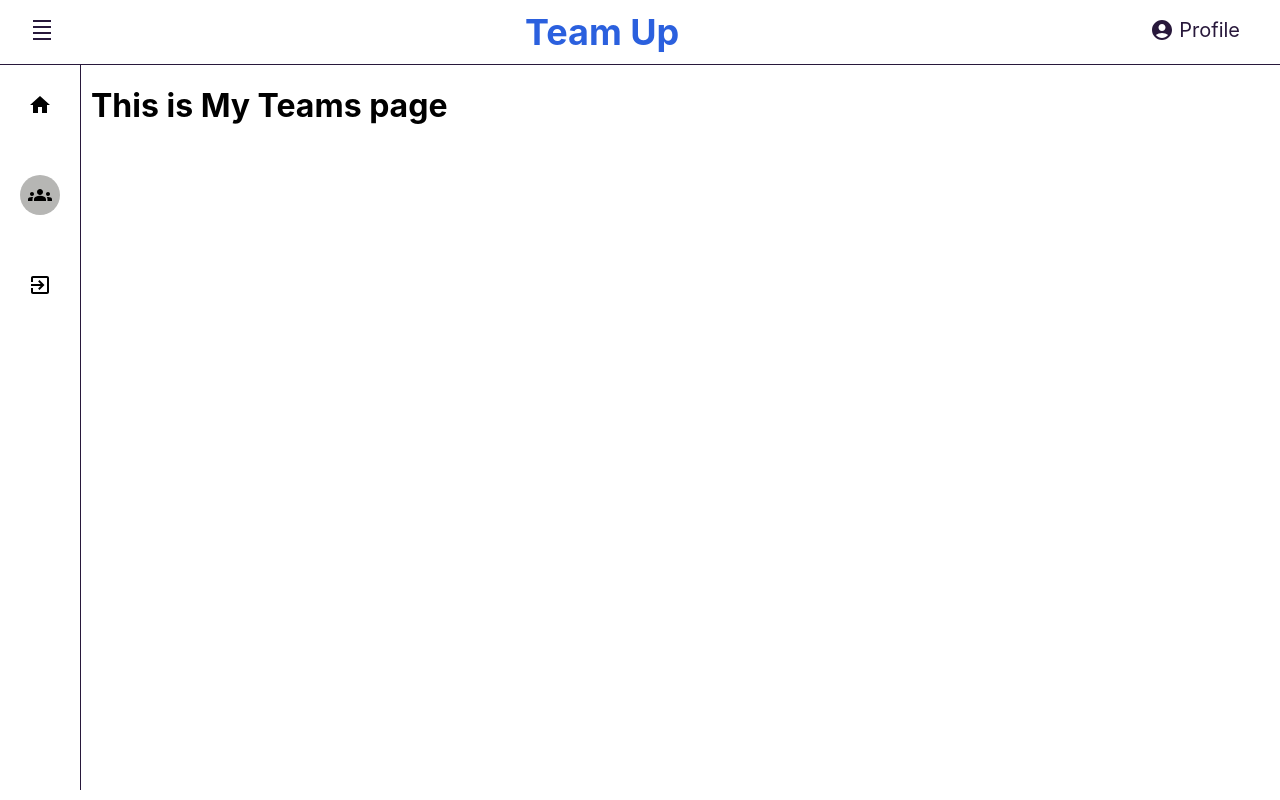
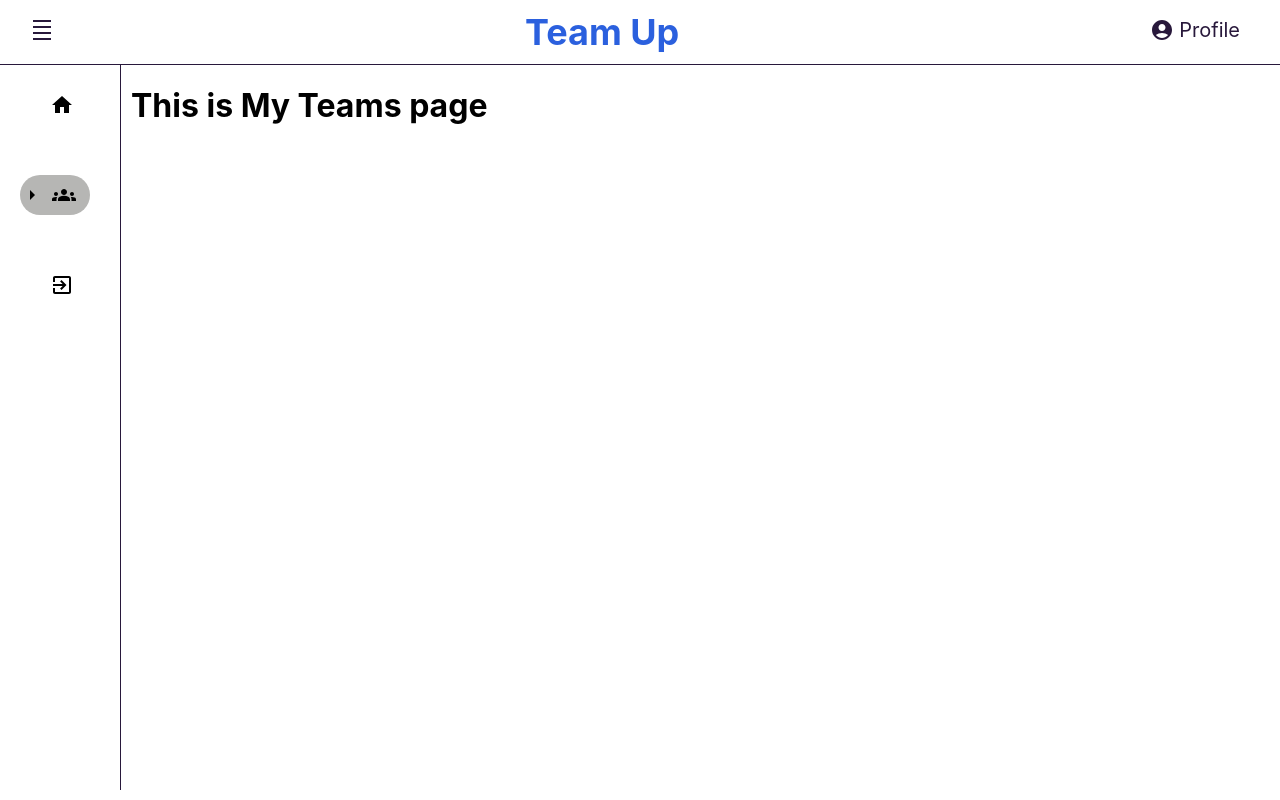
Before and after one commit to VanshVg/SquadUp, a React (Create React App) app in the folder clientside/: page /dashboard/MyTeams in a window 1280 px wide. Built offline with nearby package versions, Linux system fonts and the light colour scheme.

Commit message:
Updated sidebar

```diff
--- a/clientside/src/components/dashboardSiderbar/DashboardSidebar.css
+++ b/clientside/src/components/dashboardSiderbar/DashboardSidebar.css
@@ -1,14 +1,14 @@
 .dashboard-sidebar {
   margin-top: 0px;
   justify-content: space-between;
-  width: 40px;
+  width: 80px;
   background-color: white;
   padding: 20px;
   height: 685px;
   border-right: 1px solid #28183b;
 }
 
-.sidebar-item {
+.sidebar-item-open {
   display: flex;
   margin-bottom: 50px;
   cursor: pointer;
@@ -17,7 +17,7 @@
   height: 40px;
 }
 
-.sidebar-item-active {
+.sidebar-item-active-open {
   display: flex;
   margin-bottom: 50px;
   cursor: pointer;
@@ -27,20 +27,92 @@
   background-color: #b6b6b4;
 }
 
-.sidebar-item-icon {
+.sidebar-item-icon-open {
+  margin-top: 8px;
+  margin-left: 30px;
+}
+
+.sidebar-item-open:hover {
+  background-color: #b6b6b4;
+}
+
+.sidebar-item-text-open {
+  margin-top: 8px;
+  margin-left: 10px;
+}
+
+.myteams-arrow-open {
+  margin-top: 8px;
+}
+
+.sidebar-myteams-icon-open {
   margin-top: 8px;
   margin-left: 8px;
 }
 
-.sidebar-item-active {
+.sidebar-myteams-text-open {
+  margin-top: 8px;
+  margin-left: 10px;
+}
+
+.sidebar-item-close {
+  display: flex;
+  margin-bottom: 50px;
+  cursor: pointer;
+  transition: 0.4s ease;
+  border-radius: 20px;
+  height: 40px;
+  margin-left: 18px;
+  width: 47px;
+}
+
+.sidebar-item-active-close {
+  display: flex;
+  margin-bottom: 50px;
+  cursor: pointer;
+  transition: 0.4s ease;
+  border-radius: 20px;
+  height: 40px;
+  background-color: #b6b6b4;
+  width: 47px;
+  margin-left: 18px;
+}
+
+.sidebar-item-icon-close {
+  margin-top: 8px;
+  margin-left: 12px;
+}
+
+.sidebar-item-close:hover {
+  width: 47px;
   background-color: #b6b6b4;
 }
 
-.sidebar-item:hover {
-  background-color: #b6b6b4;
+.sidebar-myteams-close {
+  display: flex;
+  margin-bottom: 50px;
+  cursor: pointer;
+  transition: 0.4s ease;
+  border-radius: 20px;
+  height: 40px;
 }
 
-.sidebar-item-text {
+.sidebar-myteams-active-close {
+  display: flex;
+  margin-bottom: 50px;
+  cursor: pointer;
+  transition: 0.4s ease;
+  border-radius: 20px;
+  height: 40px;
+  background-color: #b6b6b4;
+  width: 70px;
+}
+
+.myteams-arrow-close {
   margin-top: 8px;
-  margin-left: 10px;
 }
+
+.sidebar-myteams-icon-close {
+  margin-top: 8px;
+  margin-left: 8px;
+}
--- a/clientside/src/components/dashboardSiderbar/DashboardSidebar.jsx
+++ b/clientside/src/components/dashboardSiderbar/DashboardSidebar.jsx
@@ -2,6 +2,7 @@ import React from "react";
 import HomeIcon from "@mui/icons-material/Home";
 import GroupsIcon from "@mui/icons-material/Groups";
 import ExitToAppIcon from "@mui/icons-material/ExitToApp";
+import ArrowRightIcon from "@mui/icons-material/ArrowRight";
 import Tooltip from "@mui/material/Tooltip";
 import "./DashboardSidebar.css";
 import { useLocation, useNavigate } from "react-router-dom";
@@ -31,31 +32,40 @@ const DashboardSidebar = () => {
         <div className="dashboard-sidebar" style={{ width: "180px" }}>
           <div
             className={`${
-              location.pathname === "/dashboard/home" ? "sidebar-item-active" : "sidebar-item"
+              location.pathname === "/dashboard/home"
+                ? "sidebar-item-active-open"
+                : "sidebar-item-open"
             }`}
             onClick={handleHome}
           >
-            <div className="sidebar-item-icon">
+            <div className="sidebar-item-icon-open">
               <HomeIcon />
             </div>
-            <div className="sidebar-item-text">Home</div>
+            <div className="sidebar-item-text-open">Home</div>
           </div>
+          <div classname="sidebar-myteams-open">
             <div
               className={`${
-              location.pathname === "/dashboard/MyTeams" ? "sidebar-item-active" : "sidebar-item"
+                location.pathname === "/dashboard/MyTeams"
+                  ? "sidebar-item-active-open"
+                  : "sidebar-item-open"
               }`}
               onClick={handleMyTeams}
             >
-            <div className="sidebar-item-icon">
+              <div className="myteams-arrow-open">
+                <ArrowRightIcon />
+              </div>
+              <div className="sidebar-myteams-icon-open">
                 <GroupsIcon />
               </div>
-            <div className="sidebar-item-text">My Teams</div>
+              <div className="sidebar-myteams-text-open">My Teams</div>
             </div>
-          <div className="sidebar-item" onClick={handleExit}>
-            <div className="sidebar-item-icon">
+          </div>
+          <div className="sidebar-item-open" onClick={handleExit}>
+            <div className="sidebar-item-icon-open">
               <ExitToAppIcon />
             </div>
-            <div className="sidebar-item-text">Exit Dashboard</div>
+            <div className="sidebar-item-text-open">Exit Dashboard</div>
           </div>
         </div>
       ) : (
@@ -63,30 +73,39 @@ const DashboardSidebar = () => {
           <Tooltip title="Dashboard Home">
             <div
               className={`${
-                location.pathname === "/dashboard/home" ? "sidebar-item-active" : "sidebar-item"
+                location.pathname === "/dashboard/home"
+                  ? "sidebar-item-active-close"
+                  : "sidebar-item-close"
               }`}
               onClick={handleHome}
             >
-              <div className="sidebar-item-icon">
+              <div className="sidebar-item-icon-close">
                 <HomeIcon />
               </div>
             </div>
           </Tooltip>
           <Tooltip title="My Teams">
+            <div className="sidebar-myteams-close">
               <div
                 className={`${
-                location.pathname === "/dashboard/MyTeams" ? "sidebar-item-active" : "sidebar-item"
+                  location.pathname === "/dashboard/MyTeams"
+                    ? "sidebar-myteams-active-close"
+                    : "sidebar-myteams-close"
                 }`}
                 onClick={handleMyTeams}
               >
-              <div className="sidebar-item-icon">
+                <div className="myteams-arrow-open">
+                  <ArrowRightIcon />
+                </div>
+                <div className="sidebar-myteams-icon-close">
                   <GroupsIcon />
+                </div>
               </div>
             </div>
           </Tooltip>
           <Tooltip title="Exit Dashboard">
-            <div className="sidebar-item" onClick={handleExit}>
-              <div className="sidebar-item-icon">
+            <div className="sidebar-item-close" onClick={handleExit}>
+              <div className="sidebar-item-icon-close">
                 <ExitToAppIcon />
               </div>
             </div>
```
Lines whose indentation alone changed are shown as unchanged.
